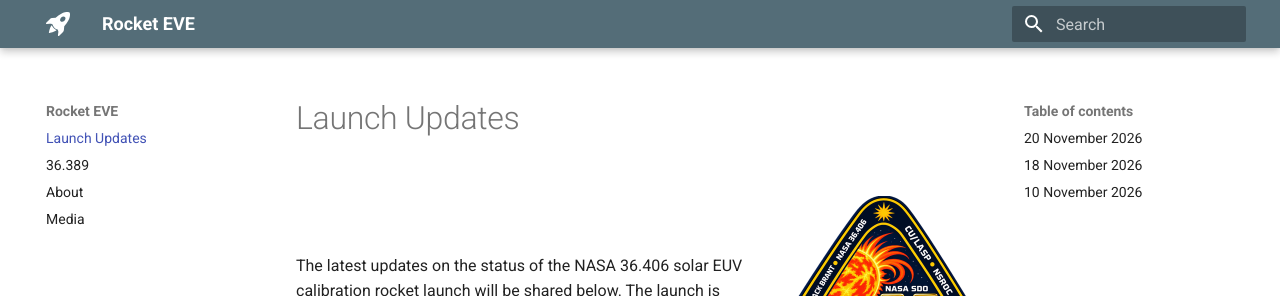
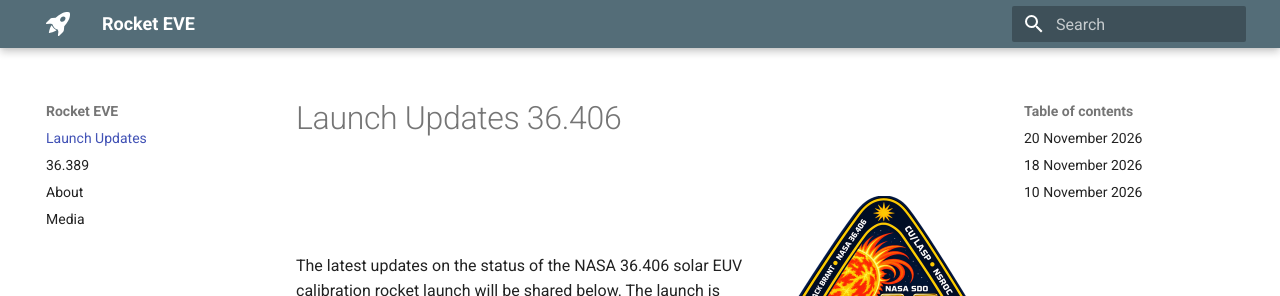
Before and after one commit to rocket-eve/launch-site, an MkDocs documentation site: the page built from docs/index.md, in a window 1280 px wide and 900 px high. Shown: the top 296 px of the window. Built offline with MkDocs 1.6.1 and Material for MkDocs 9.7.7, drawn with Linux system fonts in a browser that asks for light colours.

Commit message:
adding 36.406 title

```diff
--- a/docs/index.md
+++ b/docs/index.md
@@ -1,4 +1,4 @@
-# Launch Updates
+# Launch Updates 36.406
 
 <div style="display: flex; flex-wrap: wrap; align-items: center; gap: 1.5rem;" markdown>
 <div style="flex: 1 1 10rem;" markdown>
```
